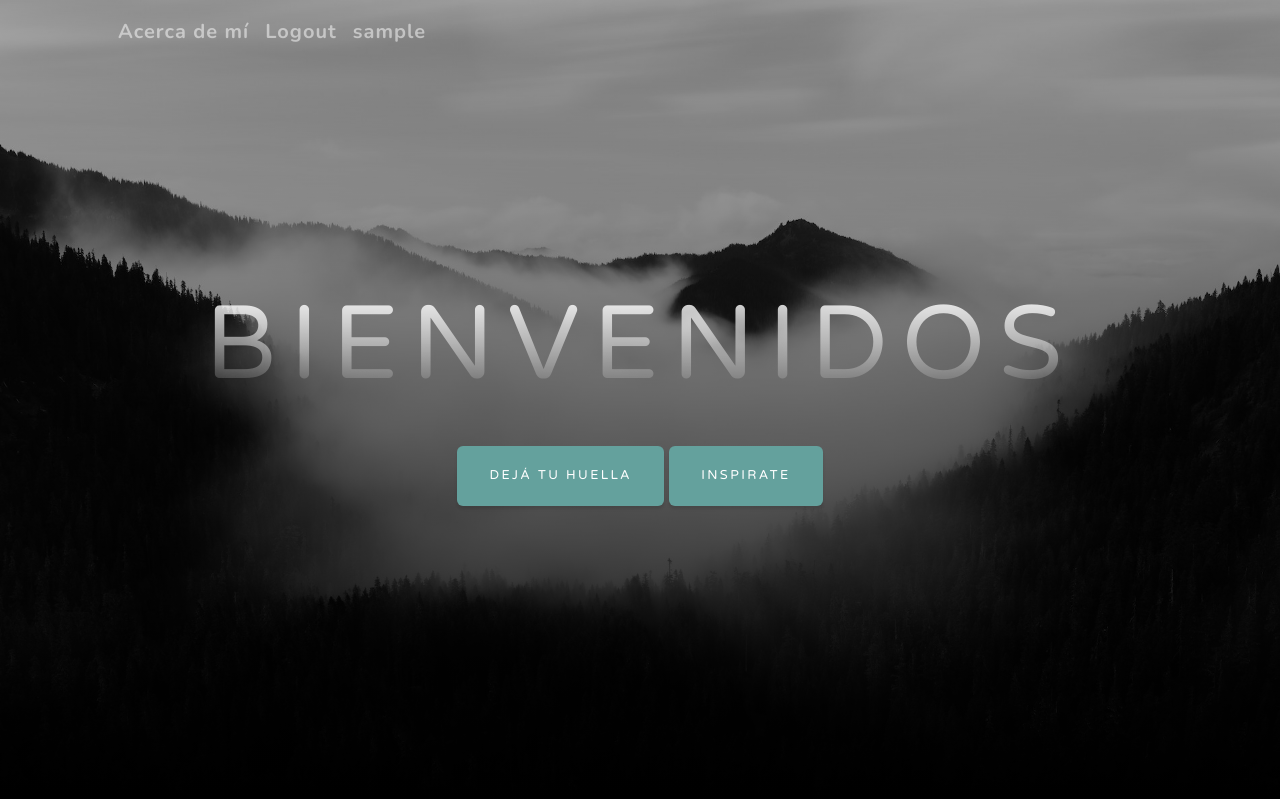
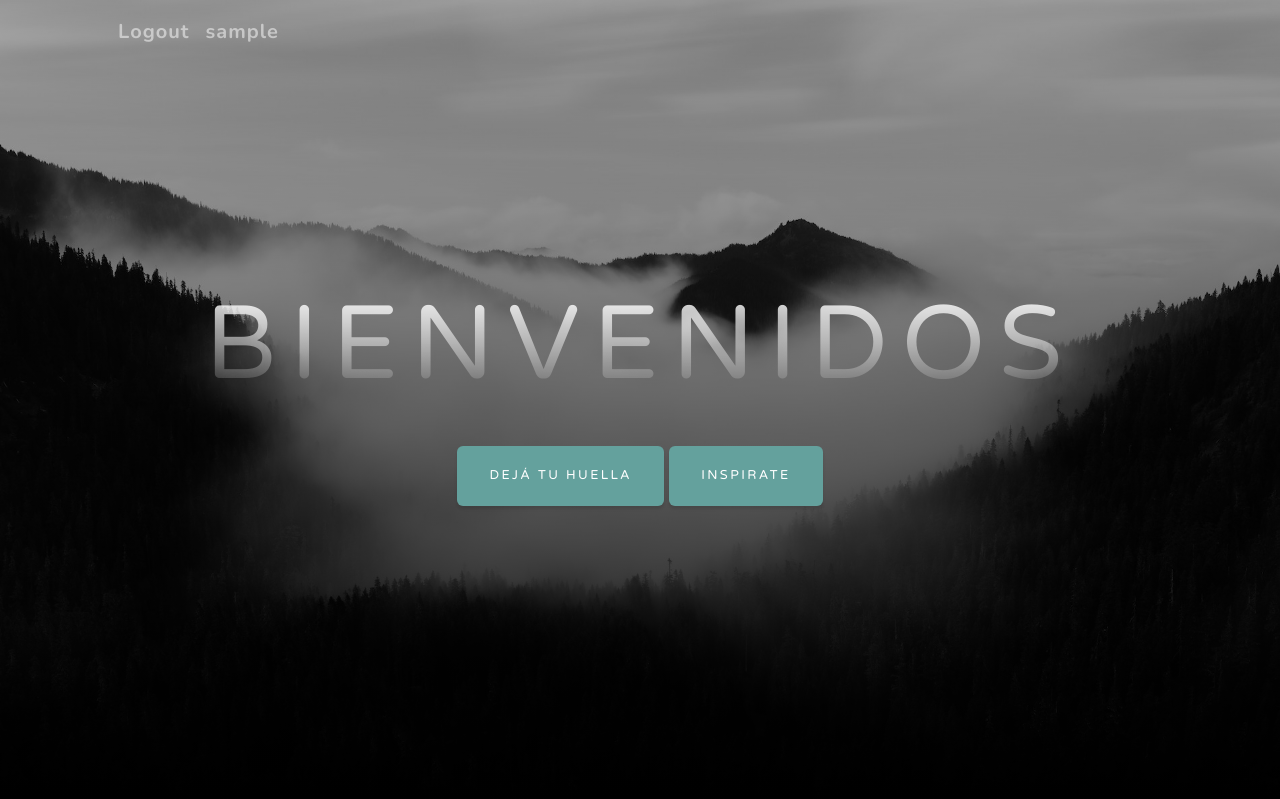
Before and after one commit to AgusDRizzo/Proyecto_coder, a Django app: page /inicio in a window 1280 px wide. Shown: the top 799 px of the page. Run offline with Django 4.2, Linux system fonts and the light colour scheme; the visitor is signed in with stand-in values (Sample User, id 1); data that the repository does not hold is empty; some libraries are stand-ins or nearby versions.

Commit message:
Final Final

```diff
--- a/inicio/templates/inicio/index.html
+++ b/inicio/templates/inicio/index.html
@@ -13,11 +13,11 @@ Bienvenidos
 {% block boton_inicio %}
 
                         {% if request.user.is_authenticated %}
-                        <a class="navbar-brand" href={% url "quien_soy" %}>Acerca de mí</a>
+
                         <a class="navbar-brand" href="cuenta/logout">Logout</a>
                         <a class="navbar-brand" href="cuenta/perfil/mi_perfil">{{request.user.username}}</a>
                         {% else  %}
-                        <a class="navbar-brand" href="/quien_soy">Acerca de mí</a>
+
                         <a class="navbar-brand" href="cuenta/login">Login</a>
                         <a class="navbar-brand" href="cuenta/registro">Registrarse</a>
 
--- a/inicio/templates/inicio/portada.html
+++ b/inicio/templates/inicio/portada.html
@@ -13,6 +13,7 @@ La huella literaria
                         {% else  %}
                         <a class="navbar-brand" href="cuenta/login">Login</a>
                         <a class="navbar-brand" href="cuenta/registro">Registrarse</a>
+                        <a class="navbar-brand" href="/quien_soy">Acerca de mí</a>
                         {% endif %}
                         <a class="navbar-brand" href="/editar"></a>
 {% endblock boton_inicio %}
```
